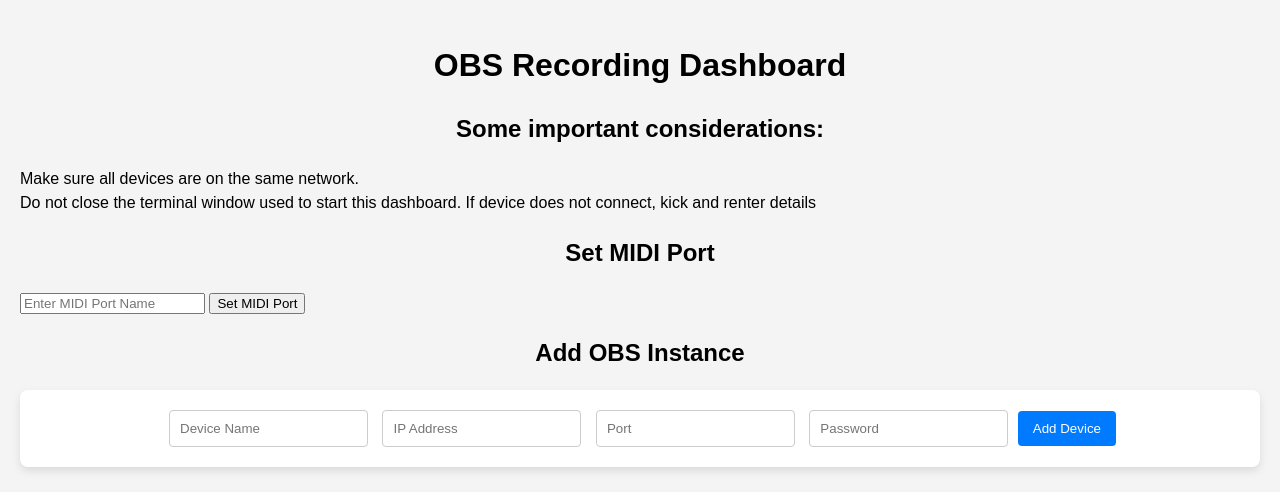
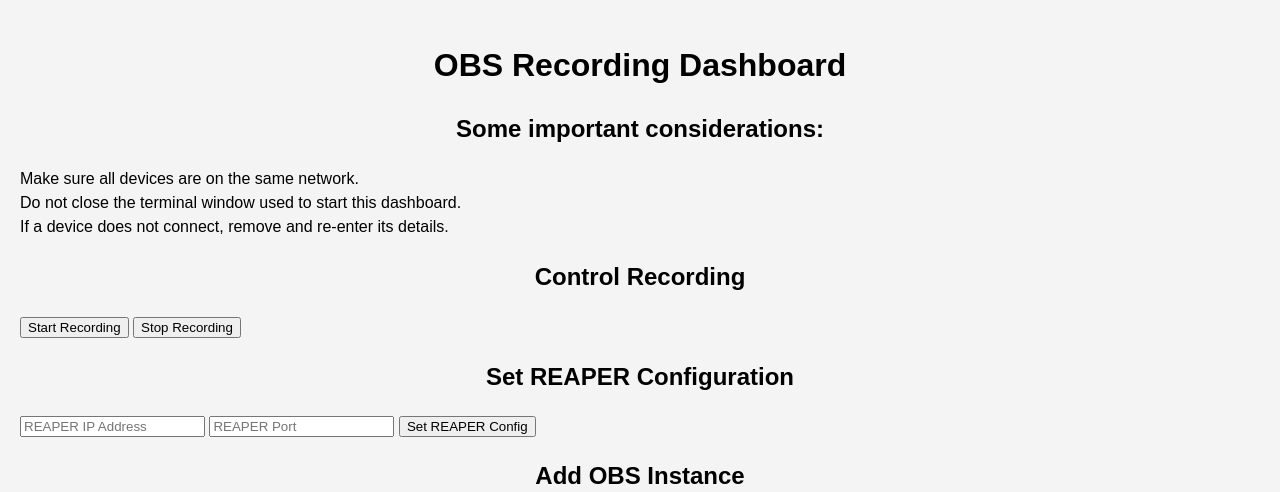
Before and after one commit to Rid1Whitehead/OBS-MIDI-Controller, a Flask app: page / in a window 1280 px wide. Shown: the top 492 px of the page. Run offline with Flask 3, Linux system fonts and the light colour scheme; data that the repository does not hold is empty; some libraries are stand-ins or nearby versions.

Commit message:
An alternative version using OSC
A Flask web app that manages multiple OBS instances for synchronized video recording and integrates with REAPER for audio control. It provides a dashboard to add, remove, and control devices, and uses Socket.IO for real-time updates of connection and recording statuses.

```diff
--- a/app.py
+++ b/app.py
@@ -3,10 +3,11 @@ eventlet.monkey_patch()
 
 from flask import Flask, render_template, request, jsonify
 from flask_socketio import SocketIO, emit
-import mido
 from obswebsocket import obsws, requests, exceptions
 import json
 import os
+import time
+from pythonosc import udp_client
 
 app = Flask(__name__)
 app.config['SECRET_KEY'] = 'your_secret_key'  # Replace with a strong secret key
@@ -16,9 +17,14 @@ socketio = SocketIO(app, async_mode='eventlet')
 # Global variables
 obs_connections = {}     # Stores active OBS WebSocket connections
 recording_status = {}    # Tracks recording status of each OBS instance
+reaper_client = None     # OSC client for REAPER (initialized when configuration is set)
 
 # In-memory storage for OBS instances
 obs_instances = []
+
+# Initialize REAPER IP and port as None
+REAPER_IP = None
+REAPER_PORT = None
 
 # Load OBS instances from a JSON file
 def load_obs_instances():
@@ -144,56 +150,92 @@ def monitor_connections():
                 del recording_status[key]
         eventlet.sleep(5)  # Wait for 5 seconds before next check
 
-# Modify the midi_listener to use the dynamic midi_port variable
-def midi_listener():
-    print("MIDI listener started")
+# Function to update the REAPER client when IP or port changes
+def update_reaper_client(ip, port):
+    global REAPER_IP, REAPER_PORT, reaper_client
+    REAPER_IP = ip
+    REAPER_PORT = port
     try:
-        with mido.open_input(midi_port) as port:
-            print(f"Listening for MIDI messages on port: {port.name}")
-            while True:
-                for msg in port.iter_pending():
-                    print(f"Received MIDI message: {msg}")
-                    if msg.type == 'start':
-                        start_recording()
-                    elif msg.type == 'stop':
-                        stop_recording()
-                eventlet.sleep(0.1)
+        reaper_client = udp_client.SimpleUDPClient(REAPER_IP, REAPER_PORT)
+        print(f"Updated OSC client for REAPER at {REAPER_IP}:{REAPER_PORT}")
+        return True
     except Exception as e:
-        print(f"MIDI Error: {e}")
-        socketio.emit('log', {'message': f"MIDI Error: {e}"})
+        print(f"Error updating OSC client for REAPER: {e}")
+        return False
 
-# Start the MIDI listener in a background task
-def start_midi_thread():
-    socketio.start_background_task(midi_listener)
-
-# Start recording on all connected devices
+# Start recording on all connected devices and REAPER
 def start_recording():
     print("start_recording() called")
+    # Compute the future start time (e.g., 5 seconds from now)
+    start_time = time.time() + 5  # Adjust the delay as needed
+    print(f"Scheduling recording to start at {time.ctime(start_time)}")
+
+    # Start recording in REAPER
+    socketio.start_background_task(start_reaper_recording_at_time, start_time)
+
+    # For each OBS instance, schedule the start recording
     for key, ws in obs_connections.items():
+        # Start a background task for each device
+        socketio.start_background_task(start_recording_at_time, ws, key, start_time)
+
+def start_reaper_recording_at_time(start_time):
+    # Wait until start_time
+    now = time.time()
+    wait_time = start_time - now
+    if wait_time > 0:
+        print(f"Waiting {wait_time} seconds to start recording in REAPER")
+        eventlet.sleep(wait_time)
+    else:
+        print("Start time already passed for REAPER, starting immediately")
+    # Send the OSC command to start recording
+    if reaper_client:
         try:
-            ws.call(requests.StartRecord())
-            recording_status[key] = True
-            print(f"Started recording on {key}")
-            # Find the device in obs_instances to get the name
-            device_name = ''
-            for obs in obs_instances:
-                if obs['ip'] == ws.host and str(obs['port']) == str(ws.port):
-                    device_name = obs.get('name', '')
-                    break
-            socketio.emit('device_status', {
-                'ip': ws.host,
-                'port': ws.port,
-                'name': device_name,
-                'status': 'Connected',
-                'recording': True
-            })
+            reaper_client.send_message('/action/1013', [])  # Action ID 1013 corresponds to 'Transport: Record'
+            print(f"Started recording in REAPER at {time.ctime(time.time())}")
         except Exception as e:
-            print(f"Error starting recording on {key}: {e}")
-            socketio.emit('log', {'message': f"Error starting recording on {key}: {e}"})
+            print(f"Error starting recording in REAPER: {e}")
+            socketio.emit('log', {'message': f"Error starting recording in REAPER: {e}"})
+    else:
+        print("REAPER client not configured. Cannot start recording in REAPER.")
+        socketio.emit('log', {'message': "REAPER client not configured. Cannot start recording in REAPER."})
 
-# Stop recording on all connected devices
+def start_recording_at_time(ws, key, start_time):
+    # Wait until start_time
+    now = time.time()
+    wait_time = start_time - now
+    if wait_time > 0:
+        print(f"Waiting {wait_time} seconds to start recording on {key}")
+        eventlet.sleep(wait_time)
+    else:
+        print(f"Start time already passed for {key}, starting immediately")
+    # Now send the StartRecord command
+    try:
+        ws.call(requests.StartRecord())
+        recording_status[key] = True
+        print(f"Started recording on {key} at {time.ctime(time.time())}")
+        # Update frontend
+        device_name = ''
+        for obs in obs_instances:
+            if obs['ip'] == ws.host and str(obs['port']) == str(ws.port):
+                device_name = obs.get('name', '')
+                break
+        socketio.emit('device_status', {
+            'ip': ws.host,
+            'port': ws.port,
+            'name': device_name,
+            'status': 'Connected',
+            'recording': True
+        })
+    except Exception as e:
+        print(f"Error starting recording on {key}: {e}")
+        socketio.emit('log', {'message': f"Error starting recording on {key}: {e}"})
+
+# Stop recording on all connected devices and REAPER
 def stop_recording():
     print("stop_recording() called")
+    # Stop recording in REAPER
+    socketio.start_background_task(stop_reaper_recording)
+
     for key, ws in obs_connections.items():
         try:
             response = ws.call(requests.StopRecord())
@@ -220,27 +262,22 @@ def stop_recording():
             print(f"Error stopping recording on {key}: {e}")
             socketio.emit('log', {'message': f"Error stopping recording on {key}: {e}"})
 
+def stop_reaper_recording():
+    if reaper_client:
+        try:
+            reaper_client.send_message('/action/1016', [])  # Action ID 1016 corresponds to 'Transport: Stop'
+            print(f"Stopped recording in REAPER at {time.ctime(time.time())}")
+        except Exception as e:
+            print(f"Error stopping recording in REAPER: {e}")
+            socketio.emit('log', {'message': f"Error stopping recording in REAPER: {e}"})
+    else:
+        print("REAPER client not configured. Cannot stop recording in REAPER.")
+        socketio.emit('log', {'message': "REAPER client not configured. Cannot stop recording in REAPER."})
+
 # Flask routes
 @app.route('/')
 def index():
     return render_template('index.html')
-
-@app.route('/set_midi_port', methods=['POST'])
-def set_midi_port():
-    global midi_port
-    data = request.get_json()
-    new_midi_port = data.get('midi_port', None)
-
-    if not new_midi_port:
-        return jsonify({'status': 'error', 'message': 'MIDI port is required'}), 400
-
-    midi_port = new_midi_port
-    print(f"MIDI port updated to: {midi_port}")
-
-    # Restart the MIDI listener with the new port
-    start_midi_thread()
-
-    return jsonify({'status': 'success', 'message': f'MIDI port set to {midi_port}'})
 
 @app.route('/get_devices', methods=['GET'])
 def get_devices():
@@ -322,6 +359,41 @@ def disconnect_device_route():
     disconnect_obs_instance(data['ip'], data['port'])
     return jsonify({'status': 'success'})
 
+@app.route('/start_recording', methods=['POST'])
+def start_recording_route():
+    start_recording()
+    return jsonify({'status': 'success'})
+
+@app.route('/stop_recording', methods=['POST'])
+def stop_recording_route():
+    stop_recording()
+    return jsonify({'status': 'success'})
+
+# New route to set REAPER configuration
+@app.route('/set_reaper_config', methods=['POST'])
+def set_reaper_config():
+    data = request.get_json()
+    ip = data.get('reaper_ip', None)
+    port = data.get('reaper_port', None)
+
+    if not ip or not port:
+        return jsonify({'status': 'error', 'message': 'REAPER IP and port are required'}), 400
+
+    # Update the REAPER client
+    success = update_reaper_client(ip, int(port))
+    if success:
+        return jsonify({'status': 'success', 'message': f'REAPER configuration updated to {ip}:{port}'})
+    else:
+        return jsonify({'status': 'error', 'message': 'Failed to update REAPER configuration'}), 500
+
+# New route to get current REAPER configuration
+@app.route('/get_reaper_config', methods=['GET'])
+def get_reaper_config():
+    if REAPER_IP and REAPER_PORT:
+        return jsonify({'reaper_ip': REAPER_IP, 'reaper_port': REAPER_PORT})
+    else:
+        return jsonify({'reaper_ip': '', 'reaper_port': ''})
+
 # WebSocket event handlers
 @socketio.on('connect')
 def handle_connect():
@@ -346,8 +418,7 @@ def handle_disconnect():
 if __name__ == '__main__':
     # Load OBS instances from devices.json
     load_obs_instances()
-    # Start MIDI listener thread
-    start_midi_thread()
+    # Remove or comment out the create_reaper_client() call
     # Start connection monitor thread
     socketio.start_background_task(monitor_connections)
     # Do not connect automatically on startup
--- a/requirements.txt
+++ b/requirements.txt
@@ -1,6 +1,5 @@
 Flask
-Flask-SocketIO
+flask-socketio
 eventlet
-mido
-python-rtmidi
 obs-websocket-py
+python-osc
--- a/templates/index.html
+++ b/templates/index.html
@@ -2,9 +2,9 @@
 <html lang="en">
 <head>
     <meta charset="UTF-8">
-    <title>OBS Sync and observation dashboard</title>
+    <title>OBS Sync and Recording Dashboard</title>
     <link rel="stylesheet" type="text/css" href="{{ url_for('static', filename='style.css') }}">
-    <!-- Include Socket.IO client (version 4.x) without integrity attribute -->
+    <!-- Include Socket.IO client -->
     <script src="https://cdn.socket.io/4.6.1/socket.io.min.js"></script>
 </head>
 <body>
@@ -12,14 +12,23 @@
     <h2>Some important considerations:</h2>
     <p>
         Make sure all devices are on the same network.<br>
-        Do not close the terminal window used to start this dashboard.
-        If device does not connect, kick and renter details
+        Do not close the terminal window used to start this dashboard.<br>
+        If a device does not connect, remove and re-enter its details.
     </p>
-    <h2>Set MIDI Port</h2>
-<form id="set-midi-port-form">
-    <input type="text" id="midi-port" placeholder="Enter MIDI Port Name" required>
-    <button type="submit">Set MIDI Port</button>
-</form>
+
+    <!-- Start/Stop Recording Buttons -->
+    <h2>Control Recording</h2>
+    <button id="start-recording-btn">Start Recording</button>
+    <button id="stop-recording-btn">Stop Recording</button>
+
+    <!-- New section to set REAPER configuration -->
+    <h2>Set REAPER Configuration</h2>
+    <form id="set-reaper-config-form">
+        <input type="text" id="reaper-ip" placeholder="REAPER IP Address" required>
+        <input type="number" id="reaper-port" placeholder="REAPER Port" required>
+        <button type="submit">Set REAPER Config</button>
+    </form>
+
     <h2>Add OBS Instance</h2>
     <form id="add-device-form">
         <input type="text" id="name" placeholder="Device Name">
@@ -75,6 +84,17 @@
                 console.error('Error fetching devices:', error);
             });
 
+        // Fetch current REAPER configuration on page load
+        fetch('/get_reaper_config')
+            .then(response => response.json())
+            .then(data => {
+                document.getElementById('reaper-ip').value = data.reaper_ip || '';
+                document.getElementById('reaper-port').value = data.reaper_port || '';
+            })
+            .catch(error => {
+                console.error('Error fetching REAPER configuration:', error);
+            });
+
         // Handle device status updates
         socket.on('device_status', function(data) {
             console.log('Received device_status:', data);
@@ -124,6 +144,33 @@
             });
         });
 
+        // Handle REAPER configuration form submission
+        document.getElementById('set-reaper-config-form').addEventListener('submit', function(e) {
+            e.preventDefault();
+            var reaperIp = document.getElementById('reaper-ip').value;
+            var reaperPort = document.getElementById('reaper-port').value;
+
+            fetch('/set_reaper_config', {
+                method: 'POST',
+                headers: {'Content-Type': 'application/json'},
+                body: JSON.stringify({'reaper_ip': reaperIp, 'reaper_port': reaperPort})
+            })
+            .then(response => response.json())
+            .then(data => {
+                if (data.status === 'success') {
+                    console.log('REAPER configuration updated successfully');
+                    alert('REAPER configuration set successfully to ' + reaperIp + ':' + reaperPort);
+                } else {
+                    console.error('Error setting REAPER configuration:', data.message);
+                    alert('Error: ' + data.message);
+                }
+            })
+            .catch(error => {
+                console.error('Error setting REAPER configuration:', error);
+                alert('An error occurred while setting the REAPER configuration.');
+            });
+        });
+
         // Connect to All OBS Instances button
         document.getElementById('connect-instances-btn').addEventListener('click', function() {
             fetch('/connect_obs_instances', {
@@ -142,6 +189,48 @@
             .catch(error => {
                 console.error('Error initiating connection:', error);
                 alert('An error occurred while attempting to connect to OBS instances.');
+            });
+        });
+
+        // Start Recording button
+        document.getElementById('start-recording-btn').addEventListener('click', function() {
+            fetch('/start_recording', {
+                method: 'POST',
+            })
+            .then(response => response.json())
+            .then(data => {
+                if (data.status === 'success') {
+                    console.log('Recording start initiated');
+                    alert('Recording will start shortly.');
+                } else {
+                    console.error('Error starting recording:', data.message);
+                    alert('Error: ' + data.message);
+                }
+            })
+            .catch(error => {
+                console.error('Error starting recording:', error);
+                alert('An error occurred while starting recording.');
+            });
+        });
+
+        // Stop Recording button
+        document.getElementById('stop-recording-btn').addEventListener('click', function() {
+            fetch('/stop_recording', {
+                method: 'POST',
+            })
+            .then(response => response.json())
+            .then(data => {
+                if (data.status === 'success') {
+                    console.log('Recording stop initiated');
+                    alert('Recording has been stopped.');
+                } else {
+                    console.error('Error stopping recording:', data.message);
+                    alert('Error: ' + data.message);
+                }
+            })
+            .catch(error => {
+                console.error('Error stopping recording:', error);
+                alert('An error occurred while stopping recording.');
             });
         });
 
@@ -194,33 +283,6 @@
                 <td>${actionButton}</td>
             `;
         }
-
-        // Handle MIDI port form submission
-document.getElementById('set-midi-port-form').addEventListener('submit', function(e) {
-    e.preventDefault();
-    var midiPort = document.getElementById('midi-port').value;
-
-    fetch('/set_midi_port', {
-        method: 'POST',
-        headers: {'Content-Type': 'application/json'},
-        body: JSON.stringify({'midi_port': midiPort})
-    })
-    .then(response => response.json())
-    .then(data => {
-        if (data.status === 'success') {
-            console.log('MIDI port set successfully');
-            alert('MIDI port set successfully to ' + midiPort);
-        } else {
-            console.error('Error setting MIDI port:', data.message);
-            alert('Error: ' + data.message);
-        }
-    })
-    .catch(error => {
-        console.error('Error setting MIDI port:', error);
-        alert('An error occurred while setting the MIDI port.');
-    });
-});
-
 
         // Connect to a single device
         function connectDevice(ip, port) {
```
Also changed, not shown: README.md, 1 other file.
